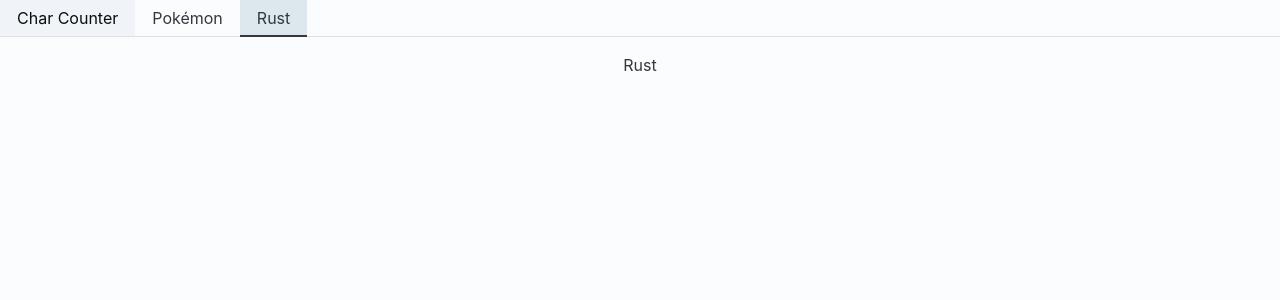
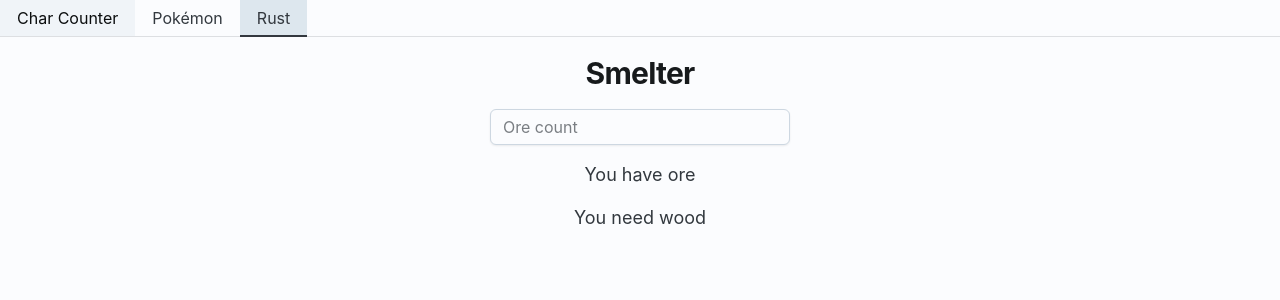
Before and after one commit to awells111/everything-website-frontend, a React (Create React App) app: page / in a window 1280 px wide. Both pictures are taken after a click on the tab "Rust". Shown: the top 300 px of the page. Built offline with nearby package versions, Linux system fonts and the light colour scheme.

Commit message:
add rust smelter

```diff
--- a/src/App.css
+++ b/src/App.css
@@ -2,36 +2,3 @@
   text-align: center;
   height: 100vh;
 }
-
-.App-logo {
-  height: 40vmin;
-  pointer-events: none;
-}
-
-@media (prefers-reduced-motion: no-preference) {
-  .App-logo {
-    animation: App-logo-spin infinite 20s linear;
-  }
-}
-
-.App-header {
-  min-height: 100vh;
-  display: flex;
-  flex-direction: column;
-  align-items: center;
-  justify-content: center;
-  font-size: calc(10px + 2vmin);
-}
-
-.App-link {
-  color: #61dafb;
-}
-
-@keyframes App-logo-spin {
-  from {
-    transform: rotate(0deg);
-  }
-  to {
-    transform: rotate(360deg);
-  }
-}
--- a/src/TabbedInterface/Rust/Rust.tsx
+++ b/src/TabbedInterface/Rust/Rust.tsx
@@ -1,10 +1,11 @@
 import React from 'react'
+import Smelter from './Smelter/Smelter'
 
 type Props = {}
 
 function Rust({}: Props) {
   return (
-    <div>Rust</div>
+    <Smelter />
   )
 }
 
--- /dev/null
+++ b/src/TabbedInterface/Rust/Smelter/Smelter.tsx
@@ -0,0 +1,59 @@
+import React from "react";
+import { Grid, Input, Typography } from "@mui/joy";
+
+function Smelter() {
+  const [oreCount, setOreCount] = React.useState<number | undefined>(undefined);
+
+  const requiredWood = oreCount && Math.ceil(oreCount * 1.67);
+  const smeltingTime = oreCount && Math.ceil(oreCount * 3.33);
+
+  const smeltingLabel: string = React.useMemo(() => {
+    if (!oreCount || !smeltingTime) {
+      return "";
+    }
+    const minutes = Math.floor(smeltingTime / 60);
+    const remainingSeconds = smeltingTime % 60;
+    return `Smelting time: ${minutes} minutes and ${remainingSeconds} seconds`;
+  }, [oreCount, smeltingTime]);
+  return (
+    <Grid container spacing={2} sx={{ flexGrow: 1, justifyContent: "center" }}>
+      <Grid xs={12}>
+        <Typography level="h2">Smelter</Typography>
+      </Grid>
+      <Grid xs={3}>
+        <Input
+          value={oreCount}
+          onChange={(event) => {
+            const newValue = Number(event.target.value);
+            if (isNaN(newValue) || newValue < 0) {
+              return;
+            }
+            if (newValue < 0) {
+              return;
+            }
+            // Don't allow decimals
+            if (newValue % 1 !== 0) {
+              setOreCount(Math.floor(newValue));
+              return;
+            }
+
+            setOreCount(newValue);
+          }}
+          placeholder="Ore count"
+          type="number"
+        />
+      </Grid>
+      <Grid xs={12}>
+        <Typography level="body-lg">You have {oreCount} ore</Typography>
+      </Grid>
+      <Grid xs={12}>
+        <Typography level="body-lg">You need {requiredWood} wood</Typography>
+      </Grid>
+      <Grid xs={12}>
+        <Typography level="body-lg">{smeltingLabel}</Typography>
+      </Grid>
+    </Grid>
+  );
+}
+
+export default Smelter;
```
